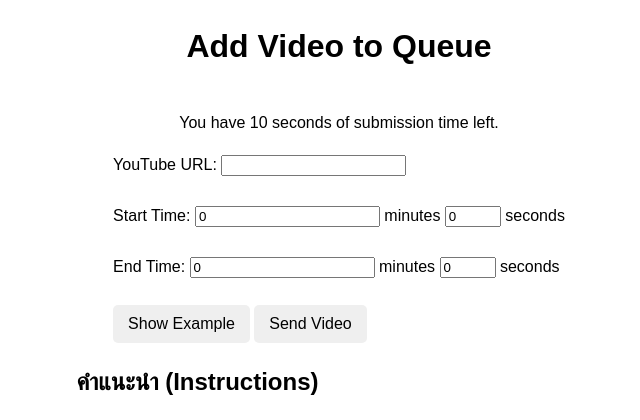
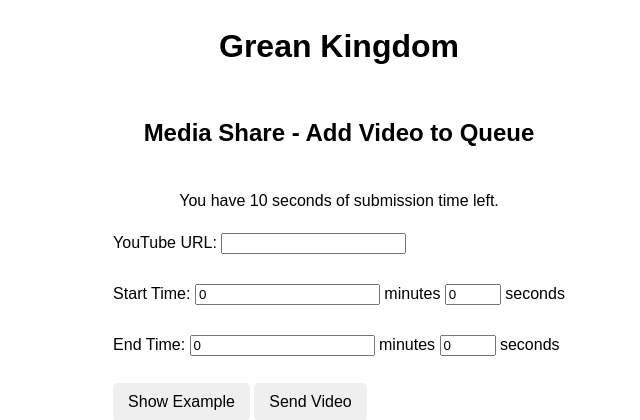
Before and after one commit to LCKYN/watch_party, a Flask app: template templates/home.html in a window 1280 px wide. Shown: the top 420 px of the page, without its empty margins (301-941 px from the left). Run offline with Flask 3, Linux system fonts and the light colour scheme; the template is opened without the code that fills it: most values are stand-ins (such as "Sample title", 1, 10 or a date in 2020).

Commit message:
chore: Update home page title and subtitle

```diff
--- a/templates/home.html
+++ b/templates/home.html
@@ -2,7 +2,8 @@
 {% extends 'base.html' %}
 
 {% block content %}
-<h1>Add Video to Queue</h1>
+<h1>Grean Kingdom</h1>
+<h2>Media Share - Add Video to Queue</h2>
 
 <p>You have {{ remaining_duration }} seconds of submission time left.</p>
 
```
